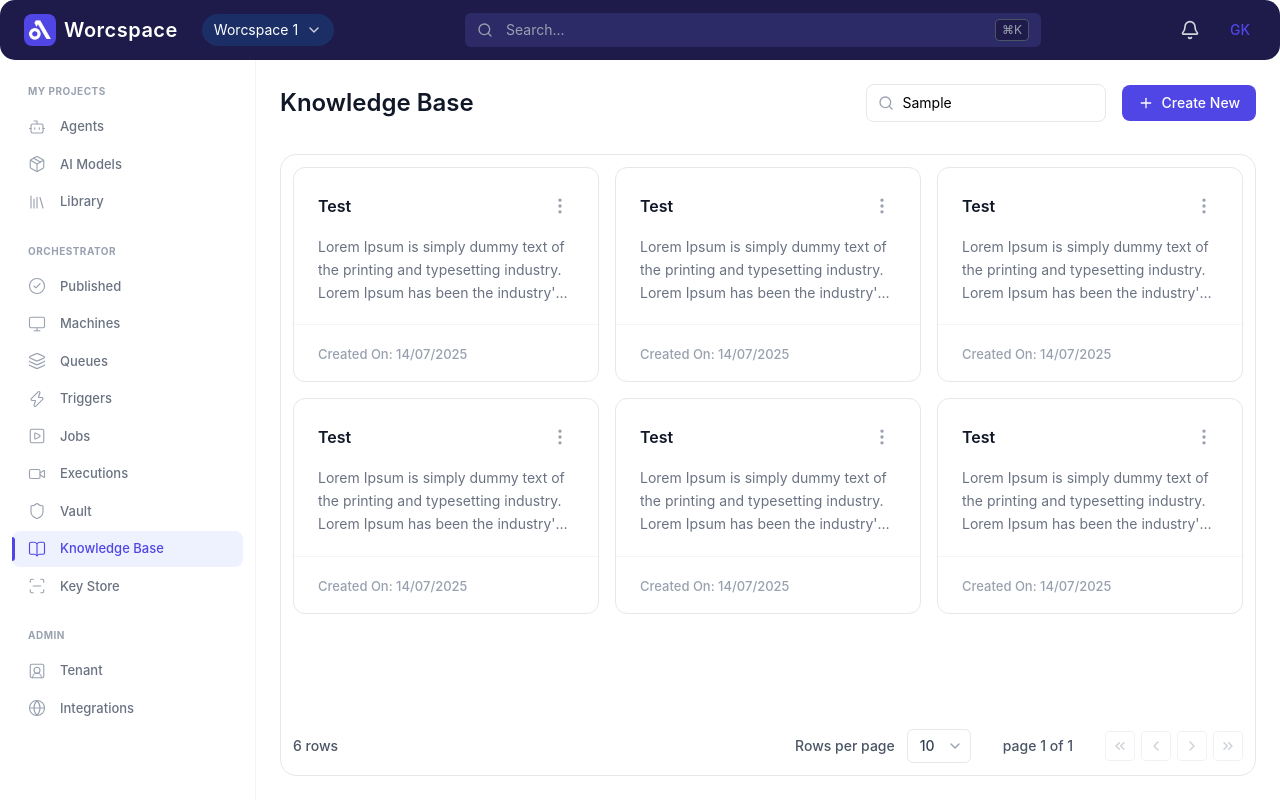
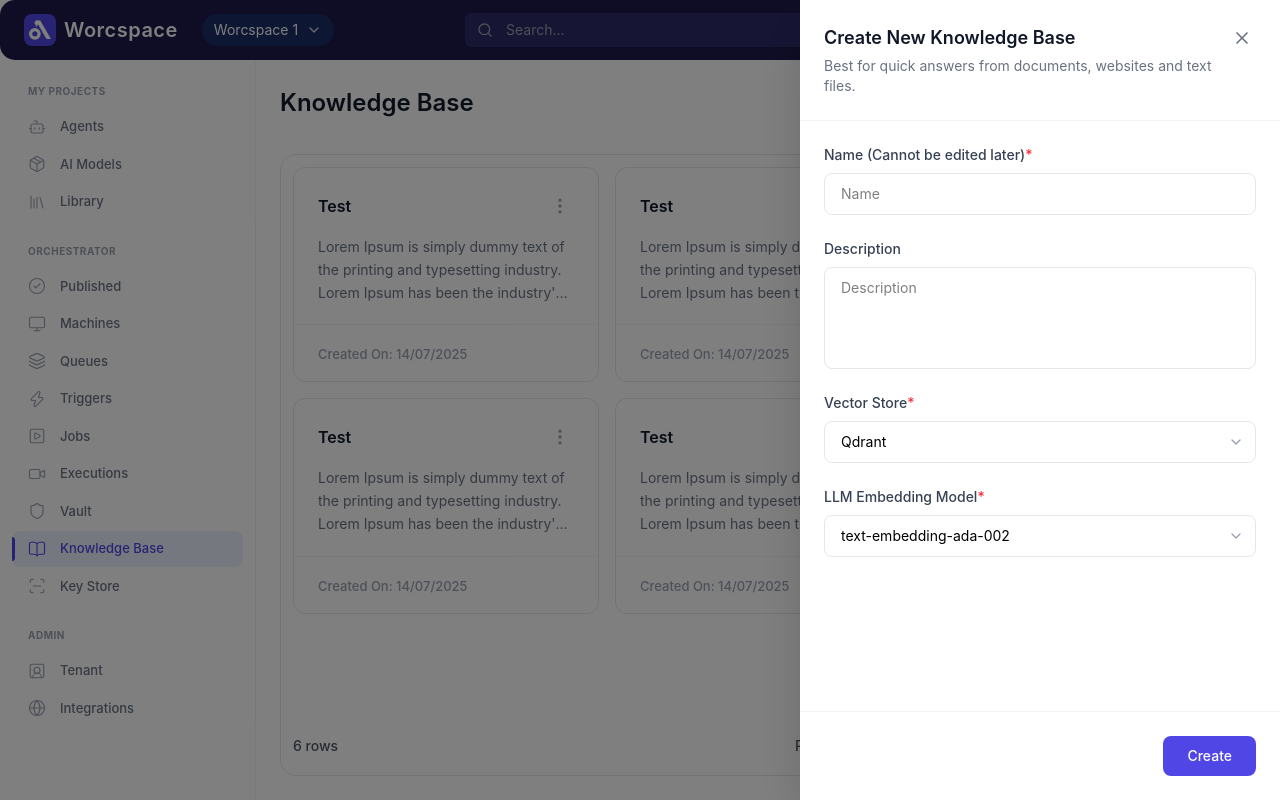
Before and after one commit to Om11013/react-project, a React (Vite) app: page /knowledge-base in a window 1280 px wide. Both pictures are taken after typing "Sample" into the empty fields and a click on the button "Create New". Built offline with nearby package versions, Linux system fonts and the light colour scheme.

Commit message:
[feat] add CreateKnowledgeBasePanel and integrate it into the knowledge base page

```diff
--- /dev/null
+++ b/src/features/knowledge-base/components/CreateKnowledgeBasePanel.tsx
@@ -0,0 +1,136 @@
+import { X, ChevronDown } from 'lucide-react';
+import { useEffect, useState } from 'react';
+
+import { Button } from '@/components/common/Button';
+
+interface CreateKnowledgeBasePanelProps {
+  isOpen: boolean;
+  onClose: () => void;
+}
+
+const CreateKnowledgeBasePanel = ({
+  isOpen,
+  onClose,
+}: CreateKnowledgeBasePanelProps) => {
+  const [mounted, setMounted] = useState(false);
+  const [visible, setVisible] = useState(false);
+
+  // Mount/Unmount logic for smooth css transitions
+  useEffect(() => {
+    if (isOpen) {
+      // First mount the component in the DOM
+      setMounted(true);
+      // Wait for the next paint, then trigger the visual transition
+      requestAnimationFrame(() => {
+        requestAnimationFrame(() => {
+          setVisible(true);
+        });
+      });
+    } else {
+      // Trigger exit transition
+      setVisible(false);
+      // Wait for transition duration before unmounting
+      const timeout = setTimeout(() => setMounted(false), 300);
+      return () => clearTimeout(timeout);
+    }
+  }, [isOpen]);
+
+  if (!mounted) return null;
+
+  return (
+    <>
+      {/* Backdrop */}
+      <div
+        className={`fixed inset-0 bg-black/50 transition-opacity duration-300 z-40 ${visible ? 'opacity-100' : 'opacity-0'}`}
+        onClick={onClose}
+      />
+
+      {/* Side Panel */}
+      <div
+        className={`fixed inset-y-0 right-0 w-[480px] bg-white shadow-2xl flex flex-col transform transition-transform duration-300 ease-in-out z-50 ${visible ? 'translate-x-0' : 'translate-x-full'}`}
+      >
+        <div className="flex flex-col h-full">
+          {/* Header */}
+          <div className="flex items-start justify-between p-6 border-b border-gray-100">
+            <div>
+              <h2 className="text-lg font-semibold text-gray-900">
+                Create New Knowledge Base
+              </h2>
+              <p className="text-sm text-gray-500 mt-1">
+                Best for quick answers from documents, websites and text files.
+              </p>
+            </div>
+            <button
+              onClick={onClose}
+              className="p-1 hover:bg-gray-100 rounded-md transition-colors"
+            >
+              <X className="w-5 h-5 text-gray-500" />
+            </button>
+          </div>
+
+          {/* Form Body */}
+          <div className="flex-1 overflow-y-auto p-6 flex flex-col gap-6">
+            <div className="flex flex-col gap-2">
+              <label className="text-sm font-medium text-gray-700">
+                Name (Cannot be edited later)
+                <span className="text-red-500">*</span>
+              </label>
+              <input
+                type="text"
+                placeholder="Name"
+                className="w-full border border-gray-200 rounded-lg px-4 py-2.5 text-sm focus:outline-none focus:ring-2 focus:ring-primary focus:border-primary transition-colors"
+              />
+            </div>
+
+            <div className="flex flex-col gap-2">
+              <label className="text-sm font-medium text-gray-700">
+                Description
+              </label>
+              <textarea
+                placeholder="Description"
+                rows={4}
+                className="w-full border border-gray-200 rounded-lg px-4 py-2.5 text-sm focus:outline-none focus:ring-2 focus:ring-primary focus:border-primary transition-colors resize-none"
+              />
+            </div>
+
+            <div className="flex flex-col gap-2">
+              <label className="text-sm font-medium text-gray-700">
+                Vector Store<span className="text-red-500">*</span>
+              </label>
+              <div className="relative">
+                <select className="w-full appearance-none border border-gray-200 rounded-lg pl-4 pr-10 py-2.5 text-sm focus:outline-none focus:ring-2 focus:ring-primary focus:border-primary transition-colors bg-white">
+                  <option value="qdrant">Qdrant</option>
+                  <option value="pinecone">Pinecone</option>
+                </select>
+                <ChevronDown className="w-4 h-4 text-gray-400 absolute right-3 top-1/2 -translate-y-1/2 pointer-events-none" />
+              </div>
+            </div>
+
+            <div className="flex flex-col gap-2">
+              <label className="text-sm font-medium text-gray-700">
+                LLM Embedding Model<span className="text-red-500">*</span>
+              </label>
+              <div className="relative">
+                <select className="w-full appearance-none border border-gray-200 rounded-lg pl-4 pr-10 py-2.5 text-sm focus:outline-none focus:ring-2 focus:ring-primary focus:border-primary transition-colors bg-white">
+                  <option value="text-embedding-ada-002">
+                    text-embedding-ada-002
+                  </option>
+                </select>
+                <ChevronDown className="w-4 h-4 text-gray-400 absolute right-3 top-1/2 -translate-y-1/2 pointer-events-none" />
+              </div>
+            </div>
+          </div>
+
+          {/* Footer */}
+          <div className="p-6 border-t border-gray-100 flex justify-end">
+            <Button className="bg-[#4F46E5] hover:bg-[#4338CA] text-white px-6 py-2.5 rounded-lg text-sm font-medium">
+              Create
+            </Button>
+          </div>
+        </div>
+      </div>
+    </>
+  );
+};
+
+export default CreateKnowledgeBasePanel;
--- a/src/features/knowledge-base/components/KnowledgeBaseHeader.tsx
+++ b/src/features/knowledge-base/components/KnowledgeBaseHeader.tsx
@@ -2,7 +2,11 @@ import { Search, Plus } from 'lucide-react';
 
 import { Button } from '@/components/common/Button';
 
-const KnowledgeBaseHeader = () => {
+interface KnowledgeBaseHeaderProps {
+  onCreateClick: () => void;
+}
+
+const KnowledgeBaseHeader = ({ onCreateClick }: KnowledgeBaseHeaderProps) => {
   return (
     <div className="flex flex-col sm:flex-row gap-4 items-start sm:items-center justify-between mb-6 md:mb-8">
       <h1 className="text-2xl font-semibold text-gray-900">Knowledge Base</h1>
@@ -17,7 +21,10 @@ const KnowledgeBaseHeader = () => {
           />
         </div>
 
-        <Button className="flex items-center justify-center gap-2 bg-primary hover:opacity-90 text-white px-4 py-2 rounded-lg text-sm font-medium w-full sm:w-auto">
+        <Button
+          onClick={onCreateClick}
+          className="flex items-center justify-center gap-2 bg-primary hover:opacity-90 text-white px-4 py-2 rounded-lg text-sm font-medium w-full sm:w-auto"
+        >
           <Plus className="w-4 h-4" />
           <span>Create New</span>
         </Button>
--- a/src/features/knowledge-base/pages/index.tsx
+++ b/src/features/knowledge-base/pages/index.tsx
@@ -1,6 +1,9 @@
+import { useState } from 'react';
+
 import KnowledgeBaseHeader from '../components/KnowledgeBaseHeader';
 import KnowledgeBaseCard from '../components/KnowledgeBaseCard';
 import Pagination from '../components/Pagination';
+import CreateKnowledgeBasePanel from '../components/CreateKnowledgeBasePanel';
 
 const KNOWLEDGE_BASE_DATA = Array(6).fill({
   title: 'Test',
@@ -10,9 +13,11 @@ const KNOWLEDGE_BASE_DATA = Array(6).fill({
 });
 
 const KnowledgeBase = () => {
+  const [isPanelOpen, setIsPanelOpen] = useState(false);
+
   return (
     <div className="flex flex-col min-h-full">
-      <KnowledgeBaseHeader />
+      <KnowledgeBaseHeader onCreateClick={() => setIsPanelOpen(true)} />
       <div className="flex-1 flex flex-col border border-gray-200 rounded-2xl p-3">
         <div className="grid grid-cols-1 sm:grid-cols-2 lg:grid-cols-3 gap-4 mb-8 flex-1 content-start">
           {KNOWLEDGE_BASE_DATA.map((item, index) => (
@@ -32,6 +37,11 @@ const KnowledgeBase = () => {
           totalPages={1}
         />
       </div>
+
+      <CreateKnowledgeBasePanel
+        isOpen={isPanelOpen}
+        onClose={() => setIsPanelOpen(false)}
+      />
     </div>
   );
 };
```
